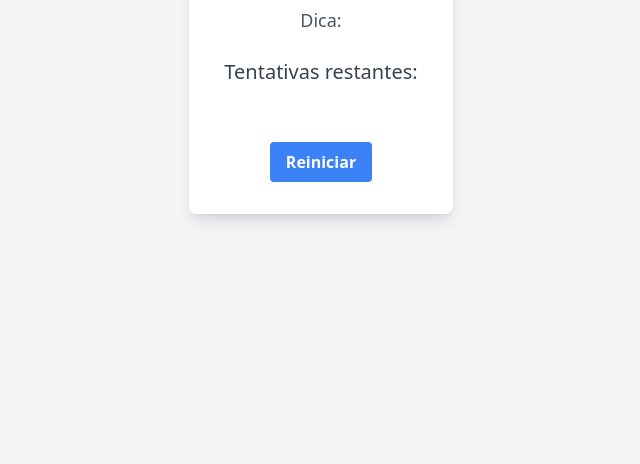
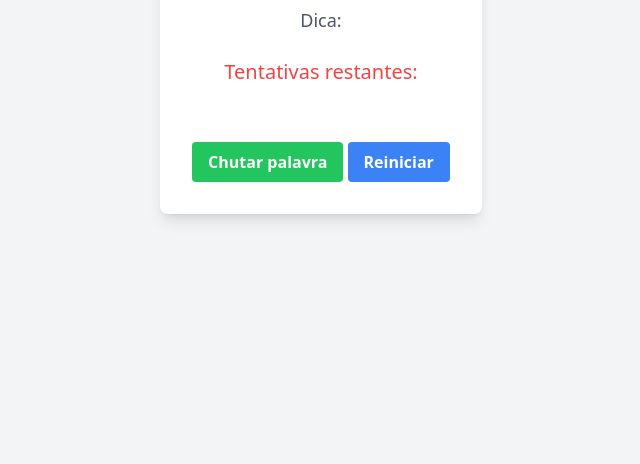
Before and after one commit to lourencolucas/projeto-frontend-dinamico, a website: page index.html in a window 1280 px wide. Shown: the part 336-800 px from the top of the page, without its empty margins (319-959 px from the left). Drawn offline with nearby package versions, Linux system fonts and the light colour scheme; no server answers.

Commit message:
Update index.html

```diff
--- a/index.html
+++ b/index.html
@@ -16,13 +16,16 @@
 
     <div id="palavra" class="mb-6 text-4xl font-mono tracking-widest text-gray-800"></div>
 
-    <div id="contador" class="mb-4 text-xl text-gray-700">Tentativas restantes: <span id="tentativasRestantes"></span>
+    <div id="contador" class="mb-4 text-xl text-red-500">Tentativas restantes: <span id="tentativasRestantes"></span>
     </div>
 
     <div id="teclado" class="grid grid-cols-7 gap-4"></div>
 
     <div id="mensagem" class="mt-4 text-xl font-semibold text-red-500"></div>
 
+    <button onclick="chutarPalavra()" class="mt-6 bg-green-500 hover:bg-green-600 text-white font-semibold py-2 px-4 rounded">
+      Chutar palavra
+    </button>
     <button onclick="reiniciar()" class="mt-6 bg-blue-500 hover:bg-blue-600 text-white font-semibold py-2 px-4 rounded">
       Reiniciar
     </button>
```
